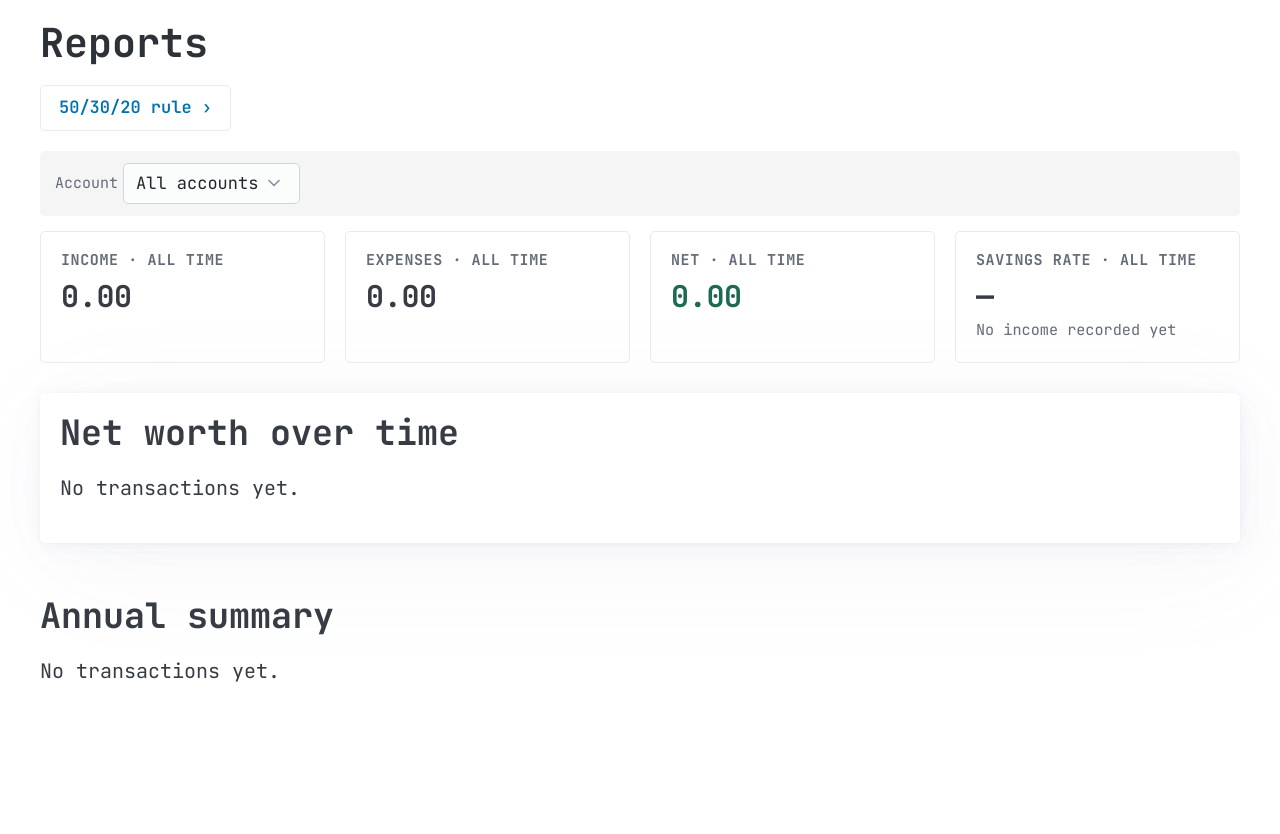
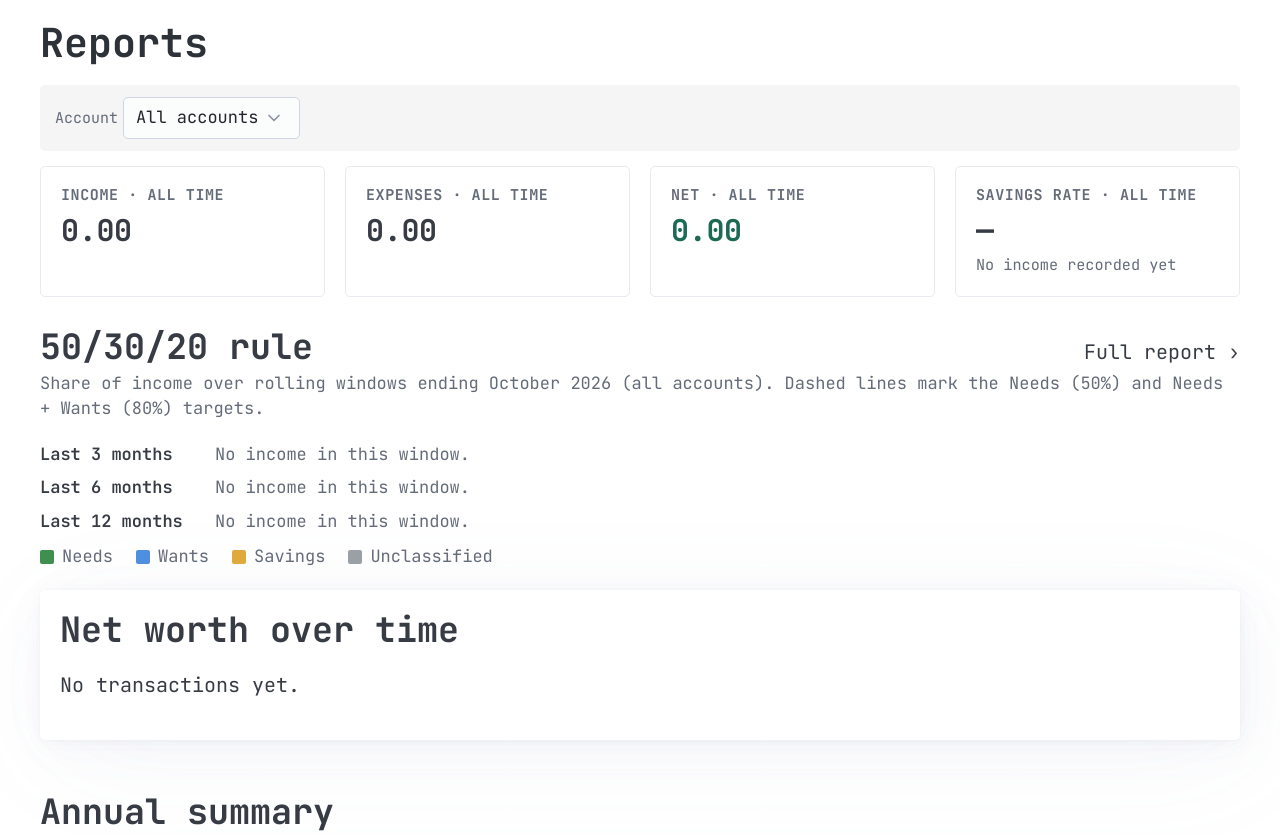
Before and after one commit to ikari2k/personal_finance_app, a FastAPI app: page /reports in a window 1280 px wide. Shown: the part 110-944 px from the top of the page. Before the commit the page ends 792 px from the top, so only its background shows below. Run offline with FastAPI, Linux system fonts and the light colour scheme.

Commit message:
Show rolling 3/6/12 50/30/20 bars on /reports and monthly breakdown on month reports
Co-Authored-By: Claude Sonnet 5.5 <noreply@anthropic.com>

```diff
--- a/app/static/style.css
+++ b/app/static/style.css
@@ -2416,3 +2416,25 @@ fieldset legend {
   color: var(--pico-primary-inverse);
 }
 .br-caption { font-size: 0.85rem; margin: 0 0 1rem; }
+.br-rolling { margin: 0.75rem 0 0.5rem; }
+.br-rolling-row {
+  display: grid;
+  grid-template-columns: 8rem 1fr auto;
+  align-items: center;
+  gap: 0.75rem;
+  margin-bottom: 0.4rem;
+}
+.br-rolling-label { font-size: 0.85rem; font-weight: 600; }
+.br-rolling-figures {
+  display: flex;
+  gap: 0.75rem;
+  font-size: 0.8rem;
+  color: var(--pico-muted-color);
+  white-space: nowrap;
+}
+.br-rolling-figures .chart-legend-swatch { margin-left: 0; margin-right: 0.25rem; }
+.br-rolling-none { grid-column: 2 / -1; }
+@media (max-width: 40rem) {
+  .br-rolling-row { grid-template-columns: 1fr; gap: 0.15rem; }
+  .br-rolling-none { grid-column: 1; }
+}
--- /dev/null
+++ b/app/templates/budget_rule/_bar.html
@@ -0,0 +1,42 @@
+{# Stacked needs/wants/savings bar with dashed target markers. `bar` comes from
+   app.routers.budget_rule._split_bar (never None here — callers check). #}
+{% macro split_bar(bar, aria_label) %}
+  <svg viewBox="0 0 {{ bar.width }} {{ bar.height }}" class="br-bar" role="img" aria-label="{{ aria_label }}">
+    {% for seg in bar.segments %}
+      <rect x="{{ seg.x }}" y="{{ bar.bar_y }}" width="{{ seg.width }}" height="{{ bar.bar_h }}" class="br-{{ seg.key }}">
+        <title>{{ seg.label }}</title>
+      </rect>
+    {% endfor %}
+    {% for m in bar.markers %}
+      <line x1="{{ m.x }}" y1="{{ bar.marker_y1 }}" x2="{{ m.x }}" y2="{{ bar.marker_y2 }}" class="br-marker"/>
+      {% if bar.label_y is not none %}
+        <text x="{{ m.x }}" y="{{ bar.label_y }}" text-anchor="middle" class="br-marker-label">{{ m.label }}</text>
+      {% endif %}
+    {% endfor %}
+  </svg>
+{% endmacro %}
+
+{% macro rule_table(p) %}
+  <div class="table-scroll">
+    <table class="breakdown-table">
+      <thead>
+        <tr><th>Bucket</th><th>Amount</th><th>% of income</th><th>Target</th><th>Delta</th><th></th></tr>
+      </thead>
+      <tbody>
+        <tr>
+          <td>Income</td><td>{{ "%.2f"|format(p.split.income) }}</td><td></td><td></td><td></td><td></td>
+        </tr>
+        {% for r in p.rows %}
+          <tr>
+            <td><span class="chart-legend-swatch br-swatch-{{ r.key }}"></span> {{ r.label }}</td>
+            <td>{{ "%.2f"|format(r.amount) }}</td>
+            <td>{{ "%.1f"|format(r.pct) ~ "%" if r.pct is not none else "—" }}</td>
+            <td>{{ r.target ~ "%" if r.target is not none else "" }}</td>
+            <td>{{ ("%+.1f"|format(r.delta) ~ " pts") if r.delta is not none else "" }}</td>
+            <td class="{{ 'amount-negative' if r.status in ('over target', 'below target') else 'muted' }}">{{ r.status }}</td>
+          </tr>
+        {% endfor %}
+      </tbody>
+    </table>
+  </div>
+{% endmacro %}
--- /dev/null
+++ b/app/templates/budget_rule/_rolling.html
@@ -0,0 +1,35 @@
+{# Rolling 3/6/12-month 50/30/20 summary for /reports. Expects `rule_windows`
+   (app.routers.budget_rule.rolling_summaries), `rule_targets`, `rule_to_label`. #}
+{% from "budget_rule/_bar.html" import split_bar %}
+<div class="dash-widget-head" style="margin-bottom: 0.15rem;">
+  <h2 style="margin: 0;">50/30/20 rule</h2>
+  <a class="table-link" href="/reports/budget-rule">Full report &rsaquo;</a>
+</div>
+<p class="muted" style="margin-top: 0;">
+  Share of income over rolling windows ending {{ rule_to_label }} (all accounts).
+  Dashed lines mark the Needs ({{ rule_targets.needs }}%) and Needs + Wants
+  ({{ rule_targets.needs + rule_targets.wants }}%) targets.
+</p>
+<div class="br-rolling">
+  {% for w in rule_windows %}
+    <div class="br-rolling-row">
+      <span class="br-rolling-label">{{ w.label }}</span>
+      {% if w.bar %}
+        {{ split_bar(w.bar, w.label ~ ": needs, wants and savings as a share of income") }}
+        <span class="br-rolling-figures">
+          {% for r in w.rows if r.key != 'unclassified' %}
+            <span><span class="chart-legend-swatch br-swatch-{{ r.key }}"></span>{{ r.label[0] }} {{ "%.0f"|format(r.pct) }}%</span>
+          {% endfor %}
+        </span>
+      {% else %}
+        <span class="muted br-rolling-none">No income in this window.</span>
+      {% endif %}
+    </div>
+  {% endfor %}
+</div>
+<p class="chart-legend">
+  <span class="chart-legend-swatch br-swatch-needs"></span> Needs
+  <span class="chart-legend-swatch br-swatch-wants"></span> Wants
+  <span class="chart-legend-swatch br-swatch-savings"></span> Savings
+  <span class="chart-legend-swatch br-swatch-unclassified"></span> Unclassified
+</p>
--- a/app/templates/reports/list.html
+++ b/app/templates/reports/list.html
@@ -5,7 +5,6 @@
 {% block title %}Reports — Finance Tracker{% endblock %}
 {% block content %}
   <h1>Reports</h1>
-  <p><a class="cat-cta-link" href="/reports/budget-rule">50/30/20 rule &rsaquo;</a></p>
   {{ account_filter(accounts, account_id) }}
 
   <div class="dash-grid" style="margin-bottom: 1.5rem;">
@@ -31,6 +30,8 @@
       {% endif %}
     </div>
   </div>
+
+  {% include "budget_rule/_rolling.html" %}
 
   {% if spending_categories %}
     <div class="dash-widget-head" style="margin-bottom: 0.15rem;">
--- a/app/templates/reports/month.html
+++ b/app/templates/reports/month.html
@@ -72,6 +72,8 @@
     </div>
   </div>
 
+  {% include "budget_rule/_month.html" %}
+
   {% if movers %}
     <h2 style="margin-bottom: 0.15rem;">Biggest movers this month</h2>
     <p class="muted" style="margin-top: 0;">Expense categories with the largest change vs. {{ prev_label }}.</p>
```
Also changed, not shown: app/routers/budget_rule.py (+78 -8 lines), app/routers/reports.py (+14 -2 lines), app/templates/budget_rule/_content.html (+3 -34 lines), app/templates/budget_rule/_month.html (added, +14 -0 lines), app/templates/dashboard/list.html (+2 -12 lines), tests/integration/test_reports_router.py (+16 -0 lines).
